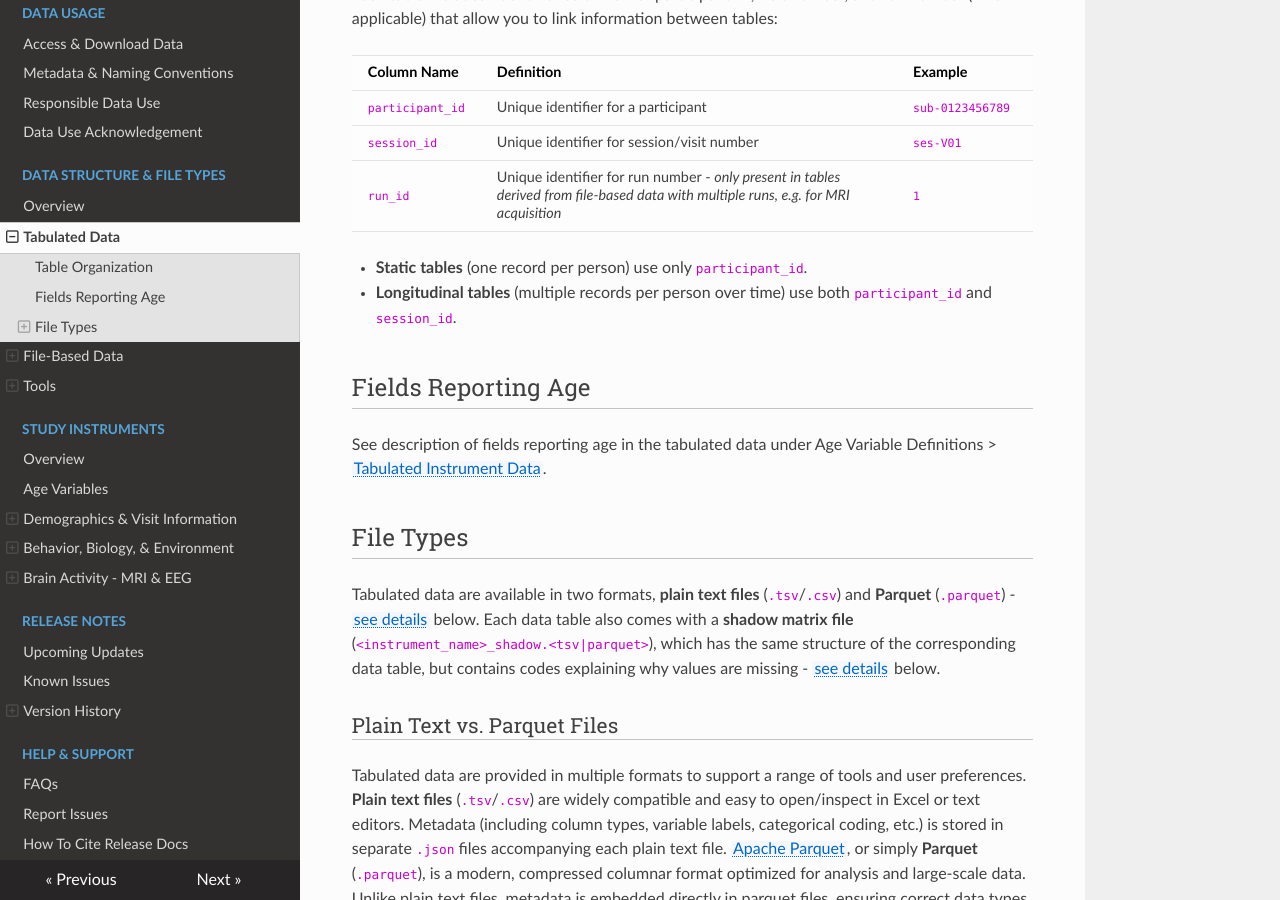
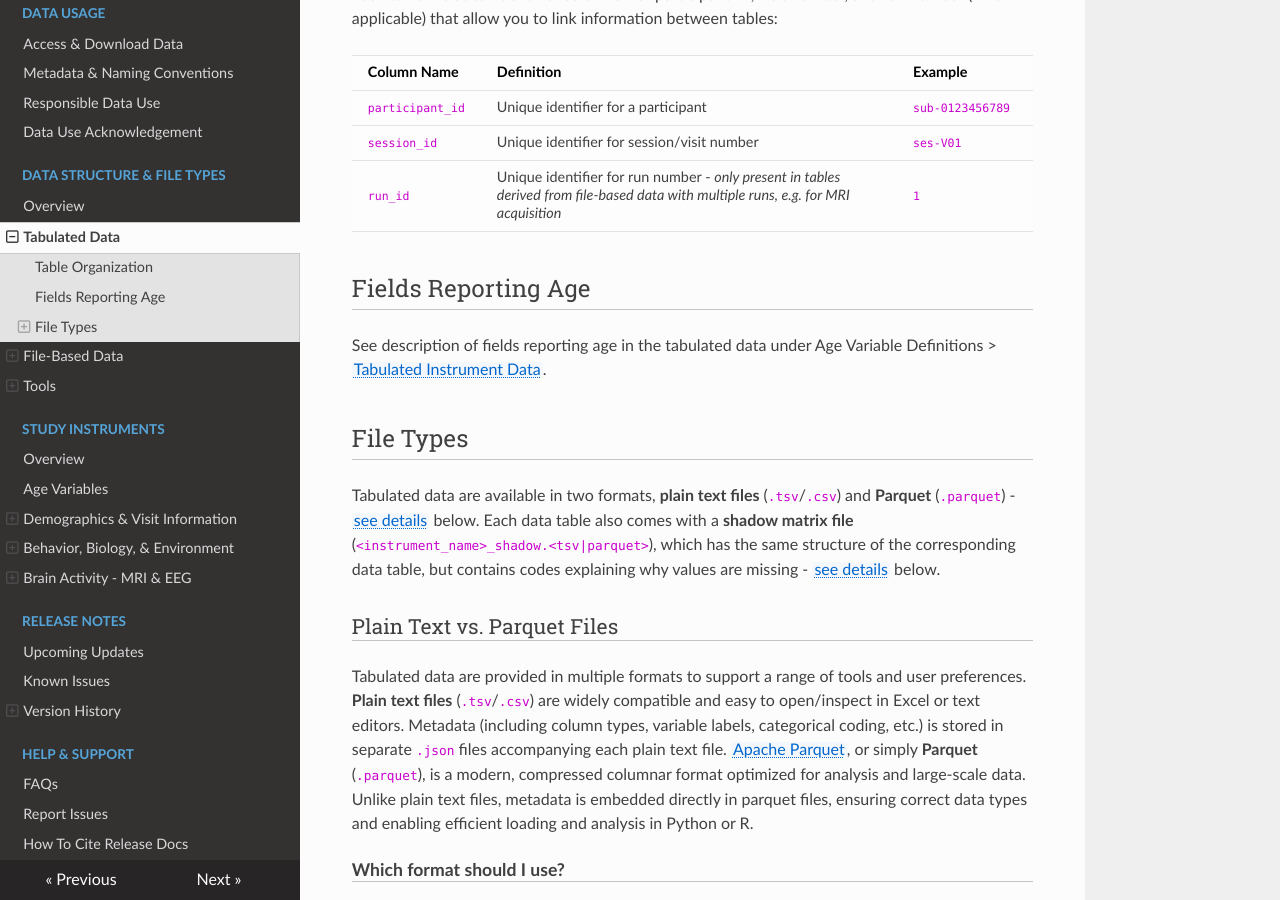
Before and after one commit to nbdc-datahub/hbcd-docs, an MkDocs documentation site: the page built from docs/datacuration/phenotypes.md, in a window 1280 px wide and 900 px high, scrolled down 803 px. Built offline with MkDocs 1.6.1, drawn with Linux system fonts in a browser that asks for light colours; nearby versions of some CDN libraries.

Commit message:
remove note about static vs longitudinal table organization - no static tables in HBCD yet

```diff
--- a/docs/datacuration/phenotypes.md
+++ b/docs/datacuration/phenotypes.md
@@ -53,9 +53,6 @@ Each table includes “identifier columns” for participant ID, visit number, a
 </tr>
 </tbody>
 </table>
-
- - **Static tables** (one record per person) use only `participant_id`.
- - **Longitudinal tables** (multiple records per person over time) use both `participant_id` and `session_id`.
 
 ## Fields Reporting Age
 
```
